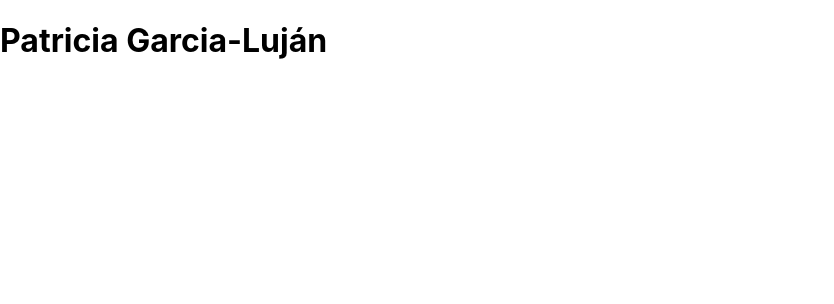
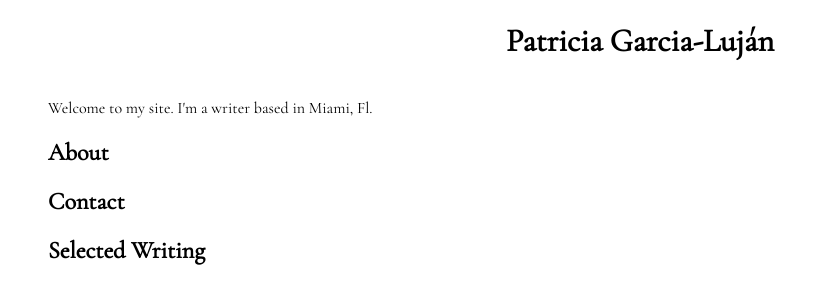
Before and after one commit to chavierto/pgarcialujan-site, a React (Create React App) app: page / in a window 1280 px wide. Shown: the top 304 px of the page, without its empty margins (0-834 px from the left). Built offline with nearby package versions, Linux system fonts and the light colour scheme.

Commit message:
Add basic styling

```diff
--- a/src/App.css
+++ b/src/App.css
@@ -0,0 +1,13 @@
+@import url('https://fonts.googleapis.com/css2?family=Abril+Fatface&family=Cormorant+Garamond&display=swap');
+
+body {
+	align-items: center;
+	justify-content: center;
+	font-family: 'Cormorant Garamond';
+	margin: 0 3rem;
+}
+
+header {
+	display: flex;
+	justify-content: center;
+}
--- a/src/App.js
+++ b/src/App.js
@@ -1,4 +1,3 @@
-import logo from './logo.svg';
 import './App.css';
 
 function App() {
@@ -7,6 +6,10 @@ function App() {
 			<header className='App-header'>
 				<h1>Patricia Garcia-Luján</h1>
 			</header>
+			<p>Welcome to my site. I'm a writer based in Miami, Fl.</p>
+      <h2>About</h2>
+      <h2>Contact</h2>
+      <h2>Selected Writing</h2>
 		</div>
 	);
 }
```
Also changed, not shown: public/index.html (+0 -13 lines), 1 other file (tests, documents, lock files or other folders).
